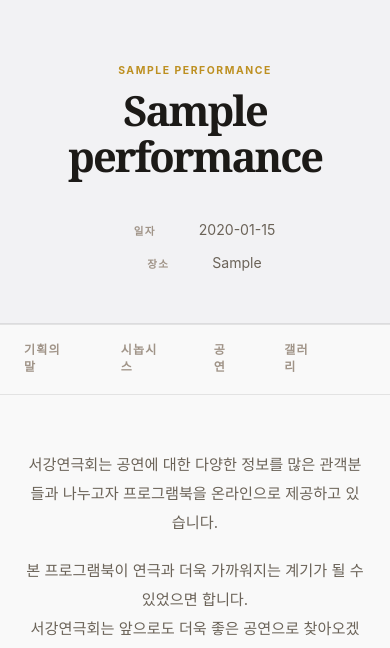
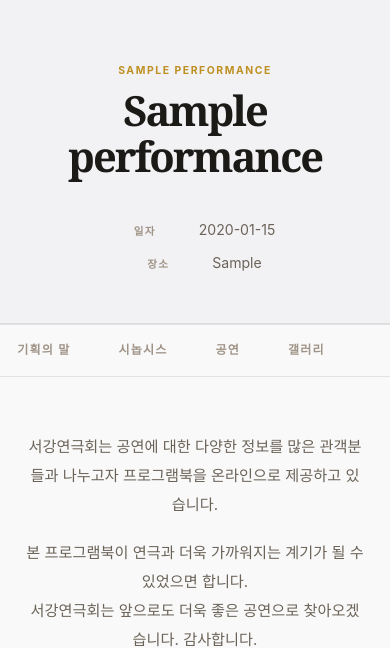
Before and after one commit to Allenkeem/online-programbook, a Flask app: page / in a window 390 px wide. Shown: the top 648 px of the page. Run offline with Flask 3, Linux system fonts and the light colour scheme; tables that the repository leaves empty hold one stand-in row (values such as "Sample post"); grey boxes marked "Sample" are stand-in pictures; some web fonts are replaced.

Commit message:
fix: 모바일 목차(TOC) 줄바꿈 수정 — 가로 스크롤 + nowrap
Co-Authored-By: Claude Sonnet 4.6 <noreply@anthropic.com>

```diff
--- a/static/css/style.css
+++ b/static/css/style.css
@@ -423,7 +423,12 @@ button { font-family: inherit; }
     display: flex;
     gap: 0;
     justify-content: center;
+    overflow-x: auto;
+    scrollbar-width: none;
+    -ms-overflow-style: none;
 }
+
+.detail-toc-inner::-webkit-scrollbar { display: none; }
 
 .toc-link {
     display: inline-block;
@@ -435,6 +440,7 @@ button { font-family: inherit; }
     padding: 1rem 1.5rem 1rem 0;
     margin-right: 1.5rem;
     text-decoration: none;
+    white-space: nowrap;
     border-bottom: 2px solid transparent;
     transition: color 0.15s, border-color 0.15s;
 }
```
